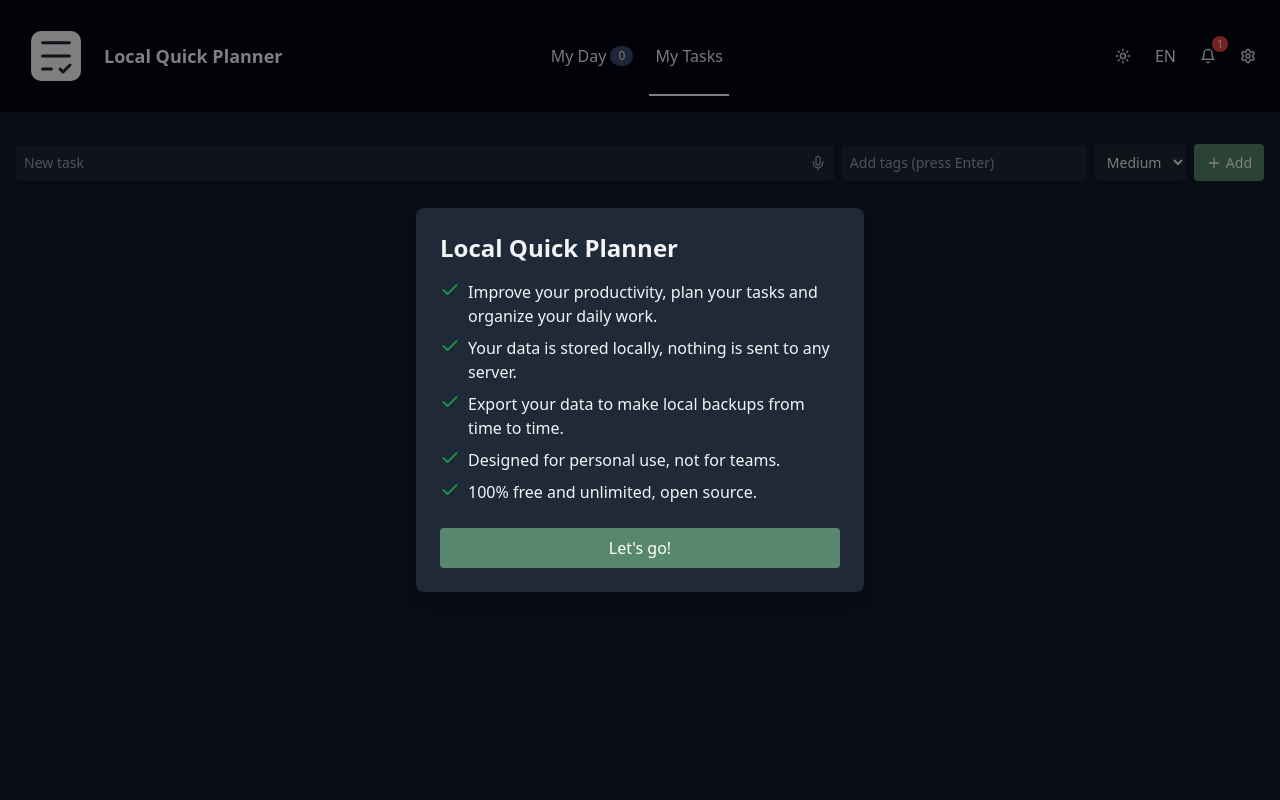
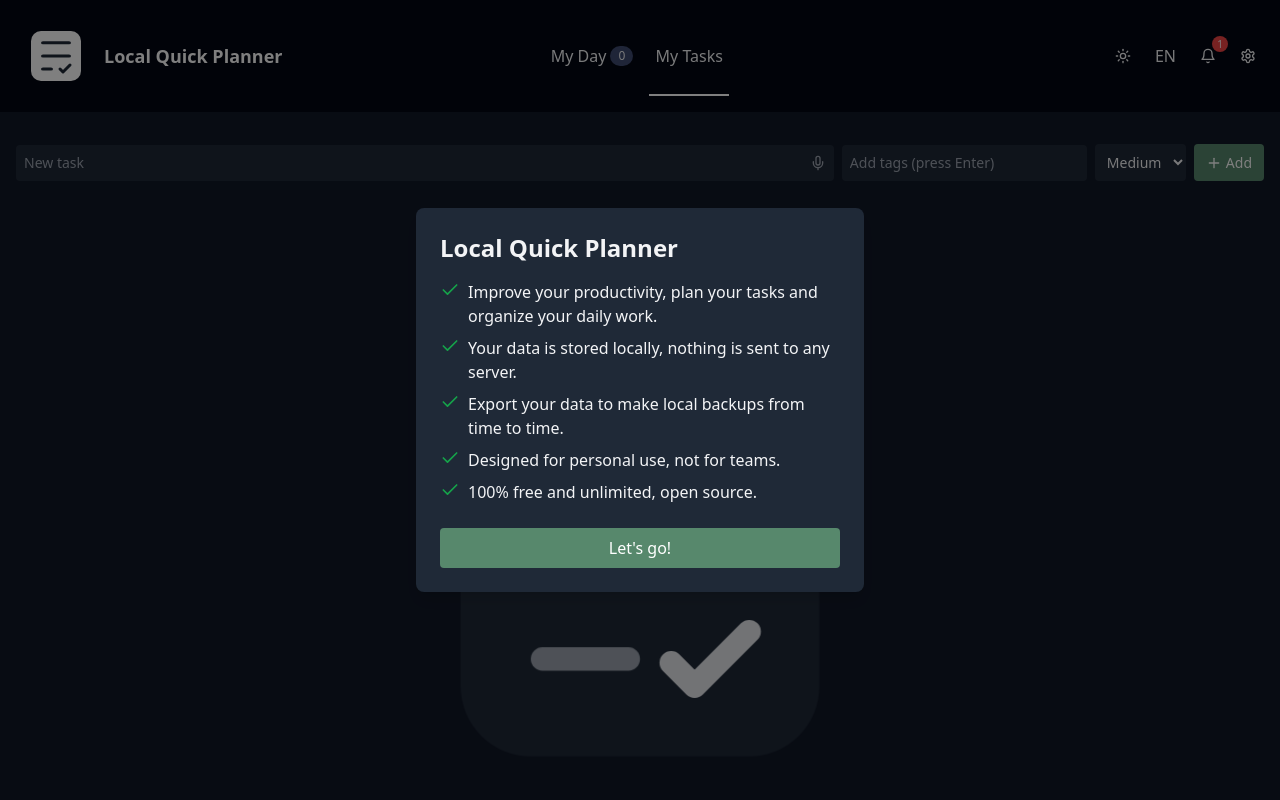
Before and after one commit to AntonioHCervantes/local-quick-planner, a Next.js app: page /my-tasks in a window 1280 px wide. Shown: the top 800 px of the page. Built offline with nearby package versions, Linux system fonts and the light colour scheme.

Commit message:
feat: refresh no tasks illustration

```diff
--- a/components/TaskList/NoTasksIllustration.tsx
+++ b/components/TaskList/NoTasksIllustration.tsx
@@ -5,7 +5,7 @@ import type { SVGProps } from 'react';
 export default function NoTasksIllustration(props: SVGProps<SVGSVGElement>) {
   return (
     <svg
-      viewBox="0 0 100 100"
+      viewBox="0 0 80 80"
       fill="none"
       aria-hidden="true"
       width="50%"
@@ -19,65 +19,73 @@ export default function NoTasksIllustration(props: SVGProps<SVGSVGElement>) {
             to { opacity: 1; }
           }
           @keyframes slideInFromLeft {
-            from { transform: translateX(-20px); opacity: 0; }
+            from { transform: translateX(-12px); opacity: 0; }
             to { transform: translateX(0); opacity: 1; }
           }
-          .board-outline {
-            animation: fadeIn 0.5s ease-out forwards;
+          @keyframes drawCheck {
+            from { stroke-dashoffset: 26; opacity: 0; }
+            to { stroke-dashoffset: 0; opacity: 1; }
           }
-          .task-line {
-            animation: slideInFromLeft 0.5s ease-out forwards;
+          .logo-base {
+            opacity: 0;
+            animation: fadeIn 0.6s ease-out forwards;
           }
-          .task-line-1 { animation-delay: 0s; }
-          .task-line-2 { animation-delay: 0.2s; }
-          .task-line-3 { animation-delay: 0.4s; }
-          .task-line-4 { animation-delay: 0.6s; }
-          .task-line-5 { animation-delay: 0.8s; }
+          .logo-line {
+            opacity: 0;
+            transform-origin: left center;
+            animation: slideInFromLeft 0.6s ease-out forwards;
+          }
+          .logo-line-1 { animation-delay: 0.1s; }
+          .logo-line-2 { animation-delay: 0.28s; }
+          .logo-line-3 { animation-delay: 0.46s; }
+          .logo-check {
+            stroke-dasharray: 26;
+            stroke-dashoffset: 26;
+            animation: drawCheck 0.6s ease-out forwards;
+            animation-delay: 0.6s;
+          }
         `}
       </style>
-
-      {/* Tareas apareciendo en cascada */}
-      <g transform="translate(25, 5)">
       <rect
-          width="50"
-          height="1"
-          rx="0.5"
-          className="task-line task-line-1 fill-gray-500 dark:fill-gray-400"
-          style={{ opacity: 0 }}
+        x="17"
+        y="17"
+        width="46"
+        height="46"
+        rx="9"
+        className="logo-base fill-gray-200 dark:fill-gray-800"
       />
       <rect
-          y="4"
-          width="45"
-          height="1"
-          rx="0.5"
-          className="task-line task-line-2 fill-gray-400 dark:fill-gray-500"
-          style={{ opacity: 0 }}
+        x="26"
+        y="27"
+        width="28"
+        height="3"
+        rx="1.5"
+        className="logo-line logo-line-1 fill-gray-500 dark:fill-gray-200"
       />
       <rect
-          y="8"
-          width="40"
-          height="1"
-          rx="0.5"
-          className="task-line task-line-3 fill-gray-300 dark:fill-gray-600"
-          style={{ opacity: 0 }}
+        x="26"
+        y="38"
+        width="28"
+        height="3"
+        rx="1.5"
+        className="logo-line logo-line-2 fill-gray-400 dark:fill-gray-300"
       />
       <rect
-          y="12"
-          width="35"
-          height="1"
-          rx="0.5"
-          className="task-line task-line-4 fill-gray-200 dark:fill-gray-700"
-          style={{ opacity: 0 }}
+        x="26"
+        y="49"
+        width="14"
+        height="3"
+        rx="1.5"
+        className="logo-line logo-line-3 fill-gray-300 dark:fill-gray-400"
       />
-        <rect
-          y="16"
-          width="30"
-          height="1"
-          rx="0.5"
-          className="task-line task-line-5 fill-gray-100 dark:fill-gray-800"
-          style={{ opacity: 0 }}
+      <path
+        d="M44 51L47 54L54 47"
+        strokeWidth="3"
+        strokeLinecap="round"
+        strokeLinejoin="round"
+        className="logo-check stroke-gray-500 dark:stroke-gray-200"
+        fill="none"
       />
-      </g>
     </svg>
   );
 }
```
Lines whose indentation alone changed are shown as unchanged.
